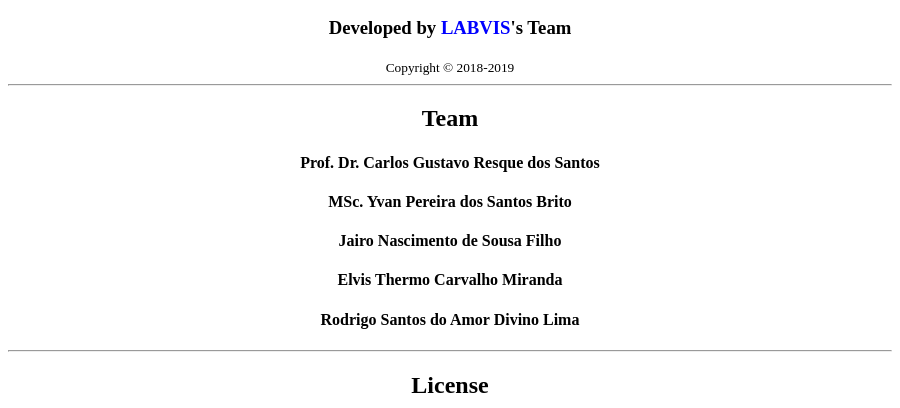
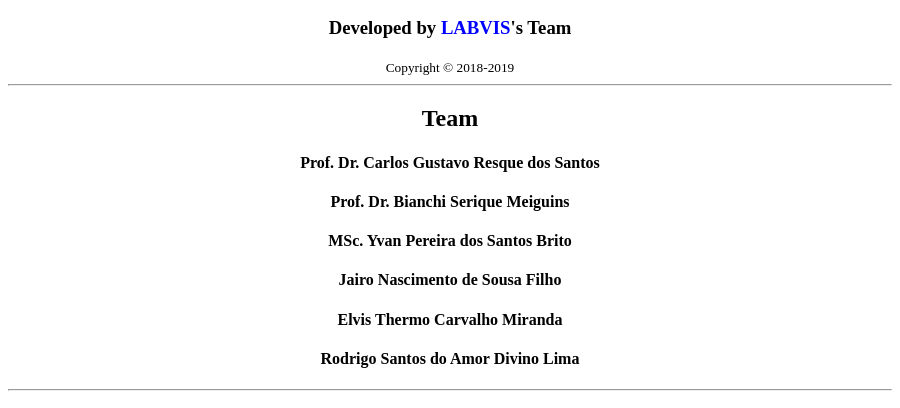
Before and after one commit to gustavoresque/DataGenerator, an Electron app: page pages/aboutWindow.html in a window 900 px wide. Shown: the part 378-786 px from the top of the page. Drawn offline with Linux system fonts and the light colour scheme.

Commit message:
Update aboutWindow.html

```diff
--- a/pages/aboutWindow.html
+++ b/pages/aboutWindow.html
@@ -37,6 +37,8 @@
     <h2>Team</h2>
     <!-- <img src="https://avatars1.githubusercontent.com/u/1729921?s=150" alt="Gustavo Resque's image"> -->
     <h4>Prof. Dr. Carlos Gustavo Resque dos Santos</h4>
+
+    <h4>Prof. Dr. Bianchi Serique Meiguins</h4>
     <!-- <img src="https://avatars3.githubusercontent.com/u/8627826?s=150" alt="Yvan Brito's image"> -->
     <h4>MSc. Yvan Pereira dos Santos Brito</h4>
     <!-- <img src="https://avatars1.githubusercontent.com/u/32720779?s=150" alt="Jairo Filho's image"> -->
```
